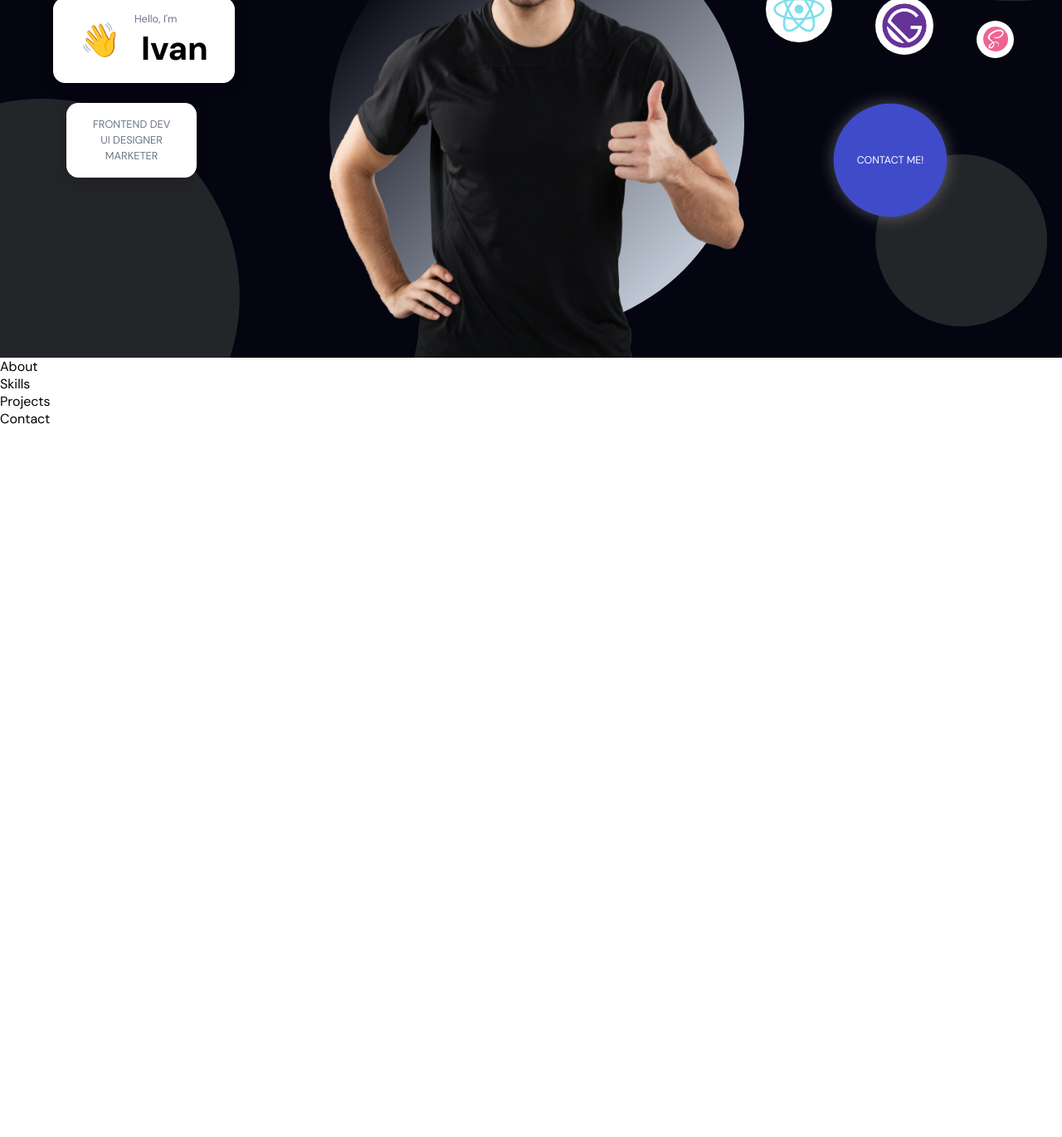
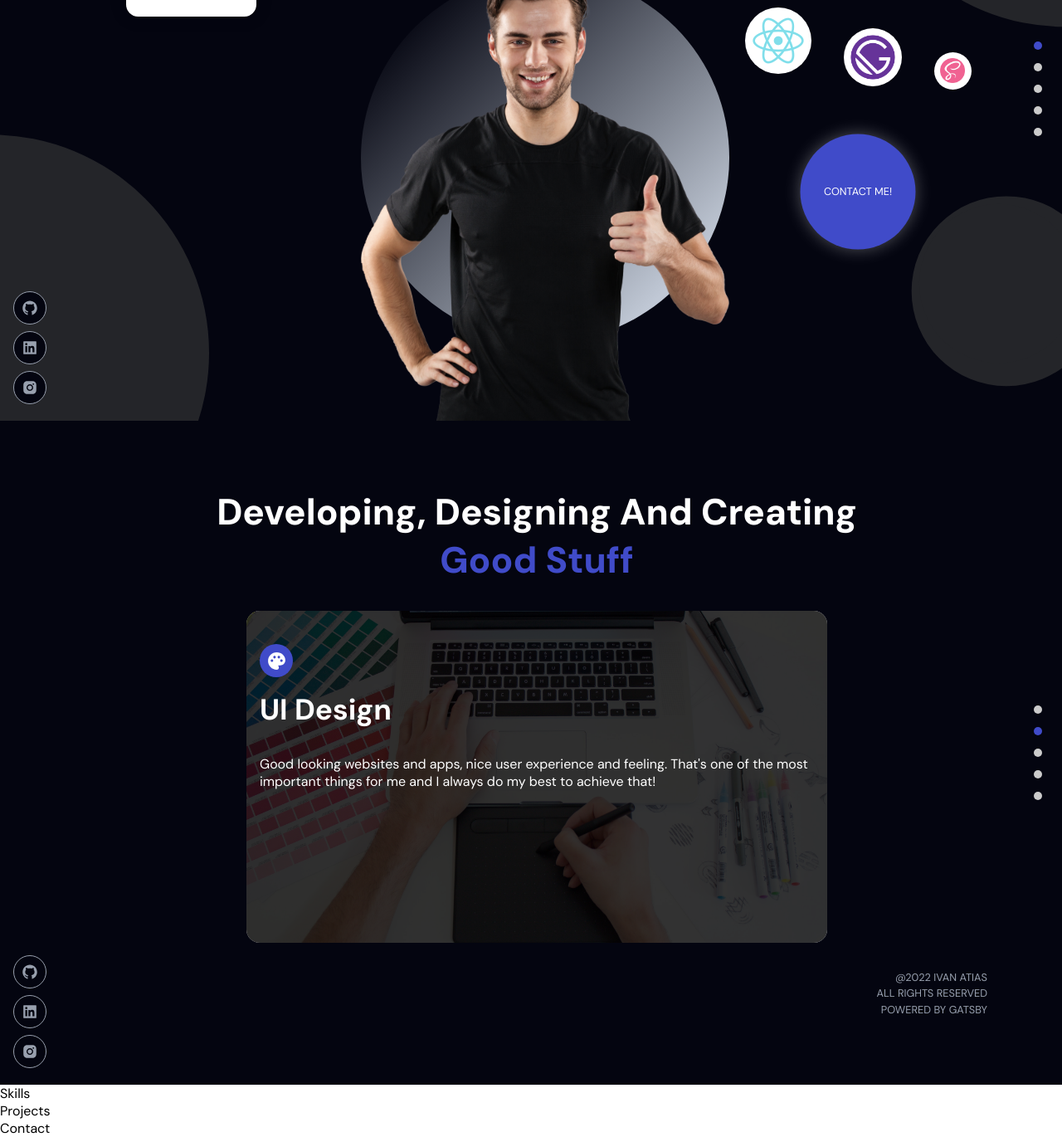
Before and after one commit to ivanatias/Personal-Portfolio-Frontend, a Gatsby site: page / in a window 1280 px wide. Shown: the part 293-1663 px from the top of the page at 83% size. Before the commit the page ends 808 px from the top, so only its background shows below. Built offline with nearby package versions, Linux system fonts and the light colour scheme; Gatsby itself is replaced by a stand-in of ours.

Commit message:
add about section and PageWrapper HOC

```diff
--- /dev/null
+++ b/gatsby-browser.js
@@ -0,0 +1 @@
+import "./src/layout/_layout.scss";
--- a/package.json
+++ b/package.json
@@ -27,6 +27,7 @@
     "react": "^17.0.1",
     "react-dom": "^17.0.1",
     "react-helmet": "^6.1.0",
+    "react-icons": "^4.3.1",
     "sass": "^1.49.9"
   },
   "devDependencies": {
--- /dev/null
+++ b/src/components/NavDots.jsx
@@ -0,0 +1,19 @@
+import React from "react";
+import { links } from "../constants";
+
+const NavDots = ({ isActive }) => {
+  return (
+    <div className="page__navigation">
+      {links.map((link, index) => (
+        <a
+          className="page__navigation-dot"
+          href={`#${link.text}`}
+          key={link.text + index}
+          style={isActive === link.text ? { backgroundColor: "#404bc9" } : {}}
+        />
+      ))}
+    </div>
+  );
+};
+
+export default NavDots;
--- /dev/null
+++ b/src/components/SocialMedia.jsx
@@ -0,0 +1,30 @@
+import React from "react";
+import { AiFillGithub, AiFillLinkedin, AiFillInstagram } from "react-icons/ai";
+
+const SocialMedia = () => {
+  return (
+    <div className="page__social">
+      <div>
+        <a href="https://github.com/ivanatias" target="_blank" rel="noreferrer">
+          <AiFillGithub />
+        </a>
+      </div>
+      <div>
+        <a href="https://linkedin.com" target="_blank" rel="noreferrer">
+          <AiFillLinkedin />
+        </a>
+      </div>
+      <div>
+        <a
+          href="https://instagram.com/ivanatias"
+          target="_blank"
+          rel="noreferrer"
+        >
+          <AiFillInstagram />
+        </a>
+      </div>
+    </div>
+  );
+};
+
+export default SocialMedia;
--- a/src/components/index.js
+++ b/src/components/index.js
@@ -1,3 +1,5 @@
 import { default as Navbar } from "./Navbar/Navbar";
+import { default as NavDots } from "./NavDots";
+import { default as SocialMedia } from "./SocialMedia";
 
-export { Navbar };
+export { Navbar, NavDots, SocialMedia };
--- a/src/constants/index.js
+++ b/src/constants/index.js
@@ -1,4 +1,5 @@
 import images from "./images";
 import links from "./links";
+import services from "./services";
 
-export { images, links };
+export { images, links, services };
--- /dev/null
+++ b/src/constants/services.js
@@ -0,0 +1,28 @@
+import React from "react";
+import { images } from "./index";
+import { MdDeveloperMode, MdPalette } from "react-icons/md";
+import { GoMegaphone } from "react-icons/go";
+
+export default [
+  {
+    title: "Frontend development",
+    desc: "I enjoy creating beautiful and functional websites and apps.",
+    icon: <MdDeveloperMode color="white" size={25} />,
+    img: images.frontend,
+    id: 1,
+  },
+  {
+    title: "UI Design",
+    desc: "Good looking websites and apps, nice user experience and feeling. That's one of the most important things for me and I always do my best to achieve that!",
+    icon: <MdPalette color="white" size={25} />,
+    img: images.design,
+    id: 2,
+  },
+  {
+    title: "Digital Marketing",
+    desc: "I help all the brands I work with to achieve their maximal potential and improve social media presence",
+    icon: <GoMegaphone color="white" size={25} />,
+    img: images.marketing,
+    id: 3,
+  },
+];
--- a/src/container/About/About.jsx
+++ b/src/container/About/About.jsx
@@ -1,7 +1,61 @@
-import React from "react";
+import React, { useEffect, useState } from "react";
+import { motion, AnimatePresence } from "framer-motion";
+import { services } from "../../constants";
+
+import { PageWrapper } from "../../wrapper";
+
+import "./about.scss";
 
 const About = () => {
-  return <div>About</div>;
+  const [servicesIndex, setServicesIndex] = useState(0);
+
+  const alternateServices = () => {
+    setServicesIndex((prev) => (prev < services.length - 1 ? prev + 1 : 0));
+  };
+
+  useEffect(() => {
+    const interval = setInterval(() => {
+      alternateServices();
+    }, 4000);
+
+    return () => clearInterval(interval);
+  }, []);
+
+  return (
+    <>
+      <h1 className="head-text">
+        Developing, designing and creating <br /> <span>good stuff</span>
+      </h1>
+      <AnimatePresence exitBeforeEnter>
+        <motion.div
+          className="page__about-service page__flex"
+          initial={{ opacity: 0 }}
+          animate={{ opacity: 1 }}
+          exit={{ opacity: 0 }}
+          transition={{ duration: 0.6 }}
+          key={services[servicesIndex].id}
+        >
+          <div
+            className="service-item page__flex"
+            style={{
+              backgroundImage: `url(${services[servicesIndex].img})`,
+              backgroundPosition: "center",
+              backgroundRepeat: "no-repeat",
+              backgroundSize: "cover",
+            }}
+          >
+            <div className="service-container page__flex">
+              <div className="service-desc">
+                <div className="page__flex">{services[servicesIndex].icon}</div>
+                <h1>{services[servicesIndex].title}</h1>
+                <p>{services[servicesIndex].desc}</p>
+              </div>
+            </div>
+          </div>
+        </motion.div>
+      </AnimatePresence>
+    </>
+  );
 };
 
-export default About;
+export default PageWrapper(About, "about", "page__primarybg");
--- a/src/container/About/about.scss
+++ b/src/container/About/about.scss
@@ -0,0 +1,61 @@
+@use "../../layout/layout" as *;
+
+.page__about {
+  flex: 1;
+  width: 100%;
+  height: 100%;
+  flex-direction: row;
+}
+
+.page__about-service {
+  width: 100%;
+  height: 400px;
+  margin-top: 2rem;
+
+  .service-item {
+    width: 100%;
+    max-width: 700px;
+    height: 100%;
+    background-color: $white-color;
+    border-radius: 1rem;
+    box-shadow: rgba(0, 0, 0, 0.8) 0 0 0 2000px inset; //Background overlay
+
+    .service-container {
+      width: 100%;
+      height: 100%;
+    }
+
+    .service-desc {
+      display: flex;
+      flex-direction: column;
+      justify-content: flex-start;
+      align-items: flex-start;
+      padding: 0 1rem;
+      height: 80%;
+      width: 100%;
+
+      div {
+        width: 40px;
+        height: 40px;
+        border-radius: 50%;
+        background-color: $accent-color;
+        margin-bottom: 1rem;
+
+        @media screen and (min-width: 2000px) {
+          width: 80px;
+          height: 80px;
+        }
+      }
+
+      h1 {
+        font-size: 2.2rem;
+        color: $white-color;
+        margin-bottom: 2rem;
+      }
+
+      p {
+        color: $white-color;
+      }
+    }
+  }
+}
--- a/src/container/Hero/Hero.jsx
+++ b/src/container/Hero/Hero.jsx
@@ -2,6 +2,8 @@ import React from "react";
 import { StaticImage } from "gatsby-plugin-image";
 import { images } from "../../constants";
 import { motion } from "framer-motion";
+
+import { PageWrapper } from "../../wrapper";
 
 import "./hero.scss";
 
@@ -18,7 +20,7 @@ const scaleVariants = {
 
 const Hero = () => {
   return (
-    <section id="home" className="page__hero page__flex">
+    <section className="page__hero page__flex">
       <motion.div
         className="page__hero-intro"
         whileInView={{ x: [-120, 0], opacity: [0, 1] }}
@@ -81,4 +83,4 @@ const Hero = () => {
   );
 };
 
-export default Hero;
+export default PageWrapper(Hero, "home");
--- a/src/container/Hero/hero.scss
+++ b/src/container/Hero/hero.scss
@@ -10,10 +10,9 @@
 
   .page__wrapper {
     padding: 0;
-
-    .copyright {
-      display: none;
-    }
+  }
+  .copyright {
+    display: none;
   }
 }
 
--- a/src/layout/IndexLayout.jsx
+++ b/src/layout/IndexLayout.jsx
@@ -6,7 +6,7 @@ const IndexLayout = ({ children }) => {
   return (
     <>
       <Navbar />
-      <main>{children}</main>
+      {children}
     </>
   );
 };
--- a/src/layout/_layout.scss
+++ b/src/layout/_layout.scss
@@ -26,6 +26,10 @@ $font-base: "DM Sans", sans-serif;
 .page {
   background-color: $primary-color;
   font-family: $font-base;
+}
+
+.page__primarybg {
+  background-color: $primary-color;
 }
 
 .page__secondarybg {
@@ -98,7 +102,7 @@ $font-base: "DM Sans", sans-serif;
   font-size: 2.75rem;
   font-weight: 800;
   text-align: center;
-  color: $black-color;
+  color: $white-color;
   text-transform: capitalize;
 
   span {
@@ -114,7 +118,22 @@ $font-base: "DM Sans", sans-serif;
   }
 }
 
-.app__social {
+.copyright {
+  width: 100%;
+  padding: 2rem 0 0;
+
+  display: flex;
+  flex-direction: column;
+  justify-content: flex-end;
+  align-items: flex-end;
+
+  p {
+    text-transform: uppercase;
+    color: $light-gray;
+  }
+}
+
+.page__social {
   display: flex;
   justify-content: flex-end;
   align-items: center;
@@ -136,9 +155,17 @@ $font-base: "DM Sans", sans-serif;
 
     transition: all 0.3s ease-in-out;
 
+    a {
+      width: 100%;
+      height: 100%;
+      display: flex;
+      justify-content: center;
+      align-items: center;
+    }
+
     svg {
-      width: 15px;
-      height: 15px;
+      width: 20px;
+      height: 20px;
       color: $light-gray;
     }
 
@@ -158,14 +185,14 @@ $font-base: "DM Sans", sans-serif;
       margin: 0.5rem 0;
 
       svg {
-        width: 30px;
-        height: 30px;
+        width: 35px;
+        height: 35px;
       }
     }
   }
 }
 
-.app__navigation {
+.page__navigation {
   display: flex;
   justify-content: center;
   align-items: center;
@@ -173,12 +200,13 @@ $font-base: "DM Sans", sans-serif;
 
   padding: 1rem;
 
-  .app__navigation-dot {
+  .page__navigation-dot {
     width: 10px;
     height: 10px;
     border-radius: 50%;
     background-color: #cbcbcb;
     margin: 0.5rem;
+    cursor: pointer;
 
     transition: background-color 0.2s ease-in-out;
 
@@ -194,8 +222,8 @@ $font-base: "DM Sans", sans-serif;
 }
 
 @media screen and (max-width: 500px) {
-  .app__navigation,
-  .app__social {
+  .page__navigation,
+  .page__social {
     display: none;
   }
 
--- /dev/null
+++ b/src/wrapper/PageWrapper.jsx
@@ -0,0 +1,23 @@
+import React from "react";
+import { NavDots, SocialMedia } from "../components";
+
+const PageWrapper = (Component, idName, classNames) =>
+  function HOC() {
+    return (
+      <section id={idName} className={`page__container ${classNames}`}>
+        <SocialMedia />
+        <div className="page__wrapper page__flex">
+          <Component />
+
+          <div className="copyright">
+            <p className="p-text light">@2022 Ivan Atias</p>
+            <p className="p-text light">All rights reserved</p>
+            <p className="p-text light">Powered by Gatsby</p>
+          </div>
+        </div>
+        <NavDots isActive={idName} />
+      </section>
+    );
+  };
+
+export default PageWrapper;
--- /dev/null
+++ b/src/wrapper/index.js
@@ -0,0 +1,3 @@
+import { default as PageWrapper } from "./PageWrapper";
+
+export { PageWrapper };
```
Also changed, not shown: src/constants/images.js (+18 -0 lines), src/images/design.jpg (added), src/images/frontend.jpg (added), src/images/marketing.jpg (added), 1 other file.
